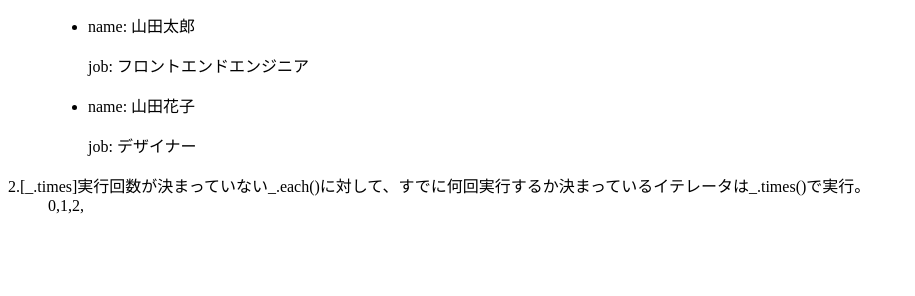
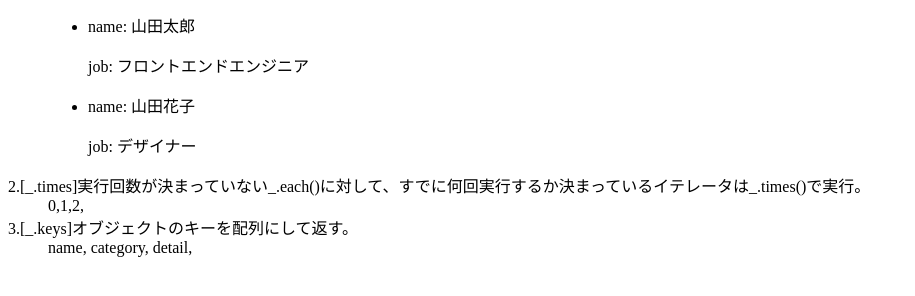
Before and after one commit to yhikishima/js-libraries, a plain HTML site: page 02.underscore.js/index.html in a window 1280 px wide. Shown: the part 116-412 px from the top of the page, without its empty margins (0-915 px from the left). Drawn offline with Linux system fonts and the light colour scheme.

Commit message:
add underscore method

```diff
--- a/02.underscore.js/index.html
+++ b/02.underscore.js/index.html
@@ -12,6 +12,9 @@
       <dd id="eachMethod"></dd>
       <dt>2.[_.times]実行回数が決まっていない_.each()に対して、すでに何回実行するか決まっているイテレータは_.times()で実行。</dt>
       <dd id="timeMethod"></dd>
+
+      <dt>3.[_.keys]オブジェクトのキーを配列にして返す。</dt>
+      <dd id="keysMethod"></dd>
     </dl>
   </main>
 
--- a/02.underscore.js/js/test.js
+++ b/02.underscore.js/js/test.js
@@ -1,6 +1,7 @@
 (function() {
   var eachMethod = document.getElementById('eachMethod');
   var timeMethod = document.getElementById('timeMethod');
+  var keysMethod = document.getElementById('keysMethod');
 
   /*
   * 1.[_.each]ES5のforEachと同じ機能を持つイテレータメソッド
@@ -34,4 +35,20 @@
   });
 
 
+  /*
+  * 3.[_.keys]オブジェクトのキーを配列にして返す。
+  */
+
+  var keys = {
+    name: '鍵のキー',
+    category: '鍵',
+    detail: ['家', '車']
+  };
+
+  _.each(_.keys(keys), function(n) {
+    var node = document.createTextNode(n + ', ');
+    keysMethod.appendChild(node);
+  });
+
+
 })();
```
